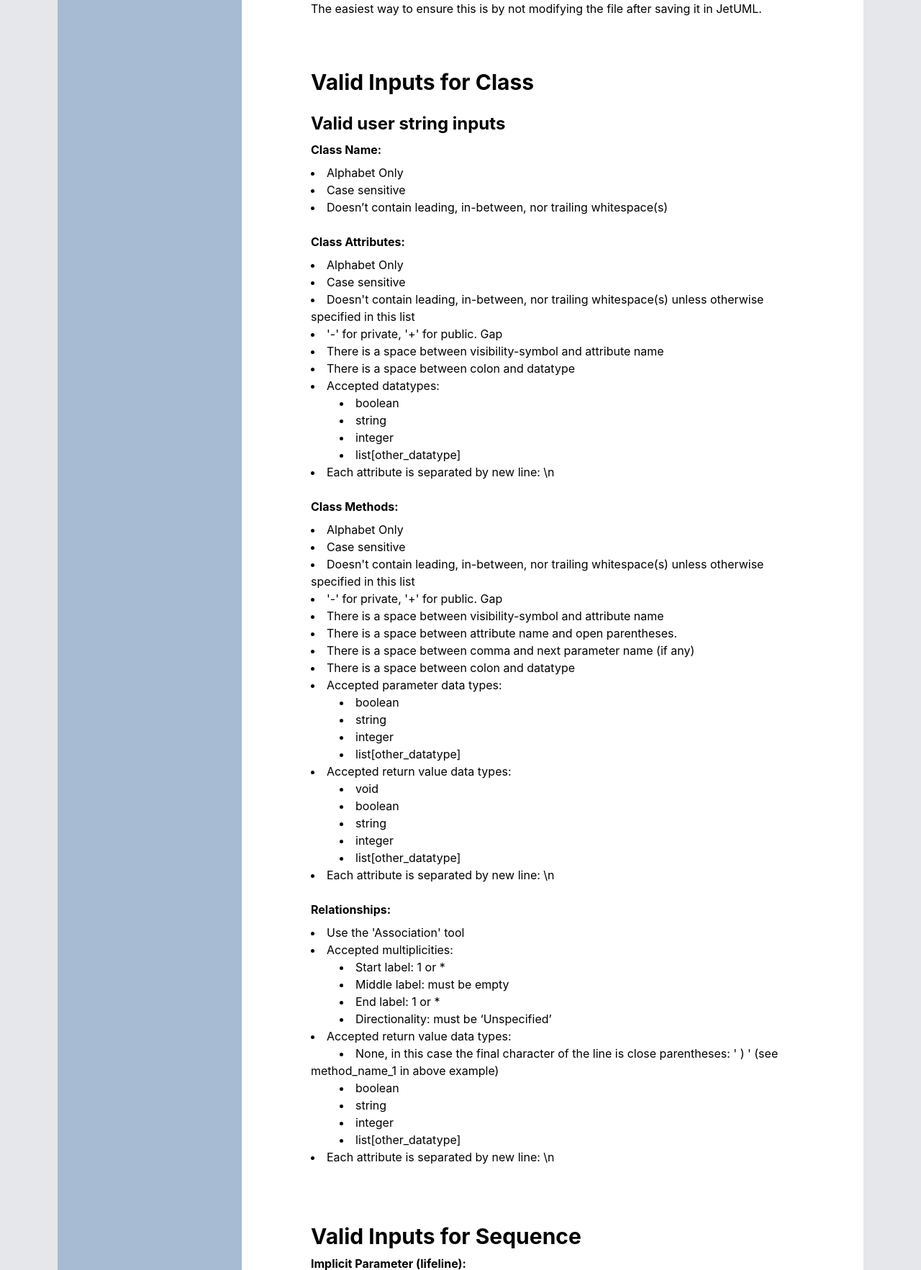
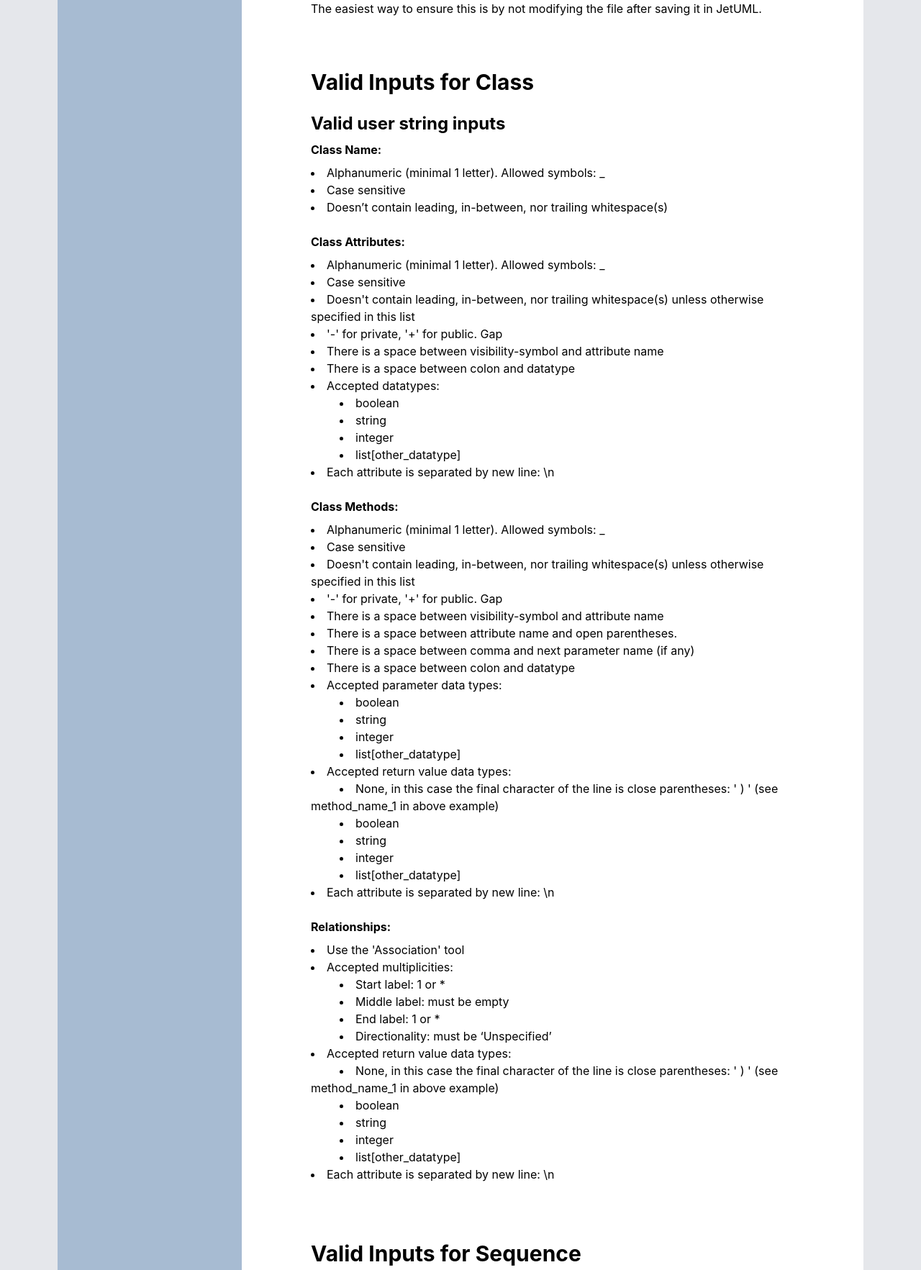
Before and after one commit to placeholder-motxt/fe, a Django app: page /doc/ in a window 1280 px wide. Shown: the part 560-2325 px from the top of the page at 72% size. Run offline with Django 5.2, Linux system fonts and the light colour scheme; some libraries are stand-ins or nearby versions.

Commit message:
[CHORE] merge with dev

```diff
--- a/templates/user_manual.html
+++ b/templates/user_manual.html
@@ -148,7 +148,7 @@
                         <h2 class="text-2xl font-bold ">Valid user string inputs</h2>
                         <p class="font-bold">Class Name:</p>
                         <ul>
-                            <li class="list-inside list-disc">Alphabet Only</li>
+                            <li class="list-inside list-disc">Alphanumeric (minimal 1 letter). Allowed symbols: _</li>
                             <li class="list-inside list-disc">Case sensitive</li>
                             <li class="list-inside list-disc">Doesn’t contain leading, in-between, nor trailing whitespace(s)</li>
                         </ul>
@@ -159,7 +159,7 @@
                     <div class="flex flex-col gap-2 pt-2">
                         <p class="font-bold">Class Attributes:</p>
                         <ul>
-                            <li class="list-inside list-disc">Alphabet Only</li>
+                            <li class="list-inside list-disc">Alphanumeric (minimal 1 letter). Allowed symbols: _</li>
                             <li class="list-inside list-disc">Case sensitive</li>
                             <li class="list-inside list-disc">Doesn't contain leading, in-between, nor trailing whitespace(s) unless otherwise specified in this list</li>
                             <li class="list-inside list-disc">'-' for private, '+' for public. Gap</li>
@@ -181,7 +181,7 @@
                     <div class="flex flex-col gap-2 pt-2">
                         <p class="font-bold">Class Methods:</p>
                         <ul>
-                            <li class="list-inside list-disc">Alphabet Only</li>
+                            <li class="list-inside list-disc">Alphanumeric (minimal 1 letter). Allowed symbols: _</li>
                             <li class="list-inside list-disc">Case sensitive</li>
                             <li class="list-inside list-disc">Doesn't contain leading, in-between, nor trailing whitespace(s) unless otherwise specified in this list</li>
                             <li class="list-inside list-disc">'-' for private, '+' for public. Gap</li>
@@ -198,7 +198,7 @@
                             </ul>
                             <li class="list-inside list-disc">Accepted return value data types:</li>
                             <ul>
-                                <li class="list-inside list-disc indent-10">void</li>
+                                <li class="list-inside list-disc indent-10">None,  in this case the final character of the line is close parentheses: ' ) ' (see method_name_1 in above example)</li>
                                 <li class="list-inside list-disc indent-10">boolean</li>
                                 <li class="list-inside list-disc indent-10">string</li>
                                 <li class="list-inside list-disc indent-10">integer</li>
```
